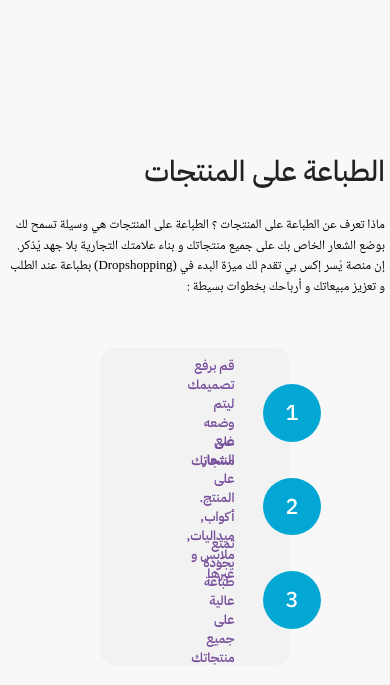
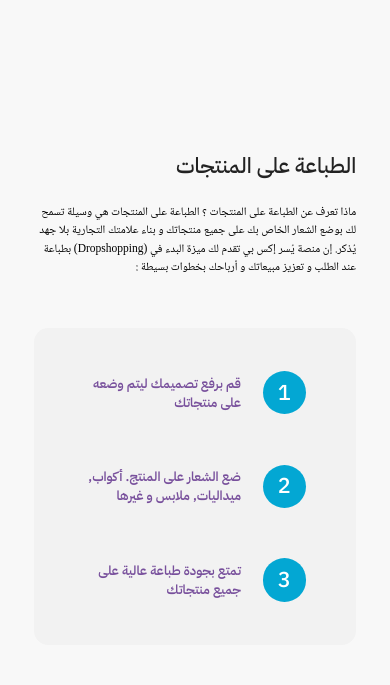
Before and after one commit to xmarya/YosorExp, a website with bundled scripts: page src/pages/print-on-product.html in a window 390 px wide. Shown: the part 131-816 px from the top of the page. Built offline with nearby package versions, Linux system fonts and the light colour scheme.

Commit message:
third part (prin-on)  of mq

```diff
--- a/src/styles/general.css
+++ b/src/styles/general.css
@@ -356,6 +356,19 @@ form .cta-btn {
   .steps-container {
     grid-template-rows: repeat(8, 20vh);
   }
+
+  .print-on-section {
+    padding: 0 4rem !important;
+  }
+
+  .how-to-print {
+    width: 60% !important;
+    padding-left: 0 !important;
+  }
+
+  .how-to-print div {
+    padding: 3rem !important;
+  }
 }
 
 
@@ -440,6 +453,11 @@ form .cta-btn {
 
   .selling-features .section-paragraph {
     max-width: 83% !important;
+  }
+
+  .how-to-print {
+    width: 70% !important;
+
   }
 }
 
@@ -736,12 +754,25 @@ form .cta-btn {
     font-size: 3rem !important;
   }
 
+  .how-to-print {
+    width: 100% !important;
+
+  }
+
 }
 
 @media screen and (max-width: 36.5em) {
   /* 584 /16*/
   .step-detail p {
     padding: 0 0.7rem !important;
+  }
+
+  .print-on-section .section-title {
+    font-size: 3rem !important;
+  }
+
+  .print-on-section .section-paragraph {
+    font-size: 1.6rem !important;
   }
 }
 
--- a/src/styles/print-on.css
+++ b/src/styles/print-on.css
@@ -10,6 +10,7 @@
   font-size: 1.8rem;
   direction: rtl;
 }
+
 
 .how-to-print {
   background-color: var(--section-bg);
```
